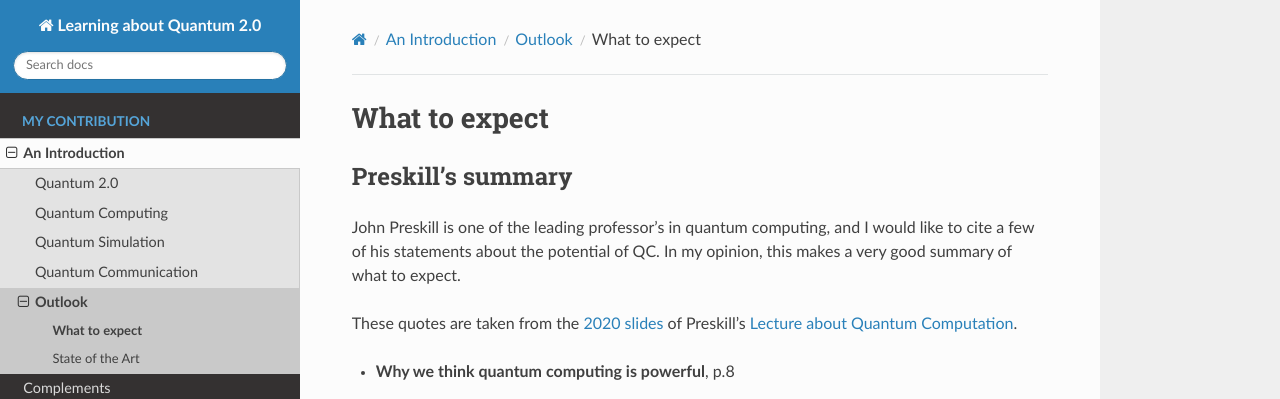
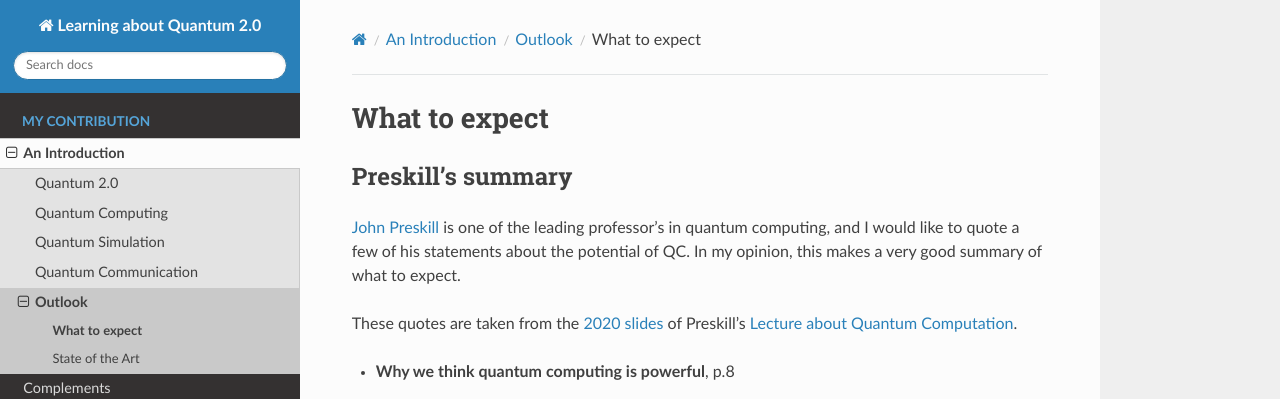
Before and after one commit to tomlqc/about-quantum, a Sphinx documentation site: the page built from source/intro/outlook/guess.rst, in a window 1280 px wide and 900 px high. Shown: the top 399 px of the window. Built offline with Sphinx 7.4.7 and the Read the Docs theme 2.0.0, drawn with Linux system fonts in a browser that asks for light colours.

Commit message:
Some more citations and links.

```diff
--- a/source/intro/computing/realization.rst
+++ b/source/intro/computing/realization.rst
@@ -23,7 +23,7 @@ from which the most relevant are described in the complementing section about
     | where N is the (width=depth) of the largest random square circuit
       that can be successfully run on a quantum computing system."
 
-*To investigate:*
+:draft:`To investigate:`
 
 - | *Superconductor–semiconductor hybrid-circuit quantum electrodynamics* :cite:`Burkard_2020`:
   | "hybrid ‘super–semi’ quantum systems, which coherently couple superconducting cavities to semiconductor quantum dots"
--- a/source/intro/outlook/guess.rst
+++ b/source/intro/outlook/guess.rst
@@ -5,8 +5,9 @@ What to expect
 Preskill's summary
 ------------------
 
-John Preskill is one of the leading professor's in quantum computing, and
-I would like to cite a few of his statements about the potential of QC.
+`John Preskill <http://theory.caltech.edu/~preskill/>`_
+is one of the leading professor's in quantum computing, and
+I would like to quote a few of his statements about the potential of QC.
 In my opinion, this makes a very good summary of what to expect.
 
 These quotes are taken from the
```
Also changed, not shown: source/biblio/articles.bib (+12 -0 lines), source/stories/complements/supercond.rst (+4 -1 lines).
